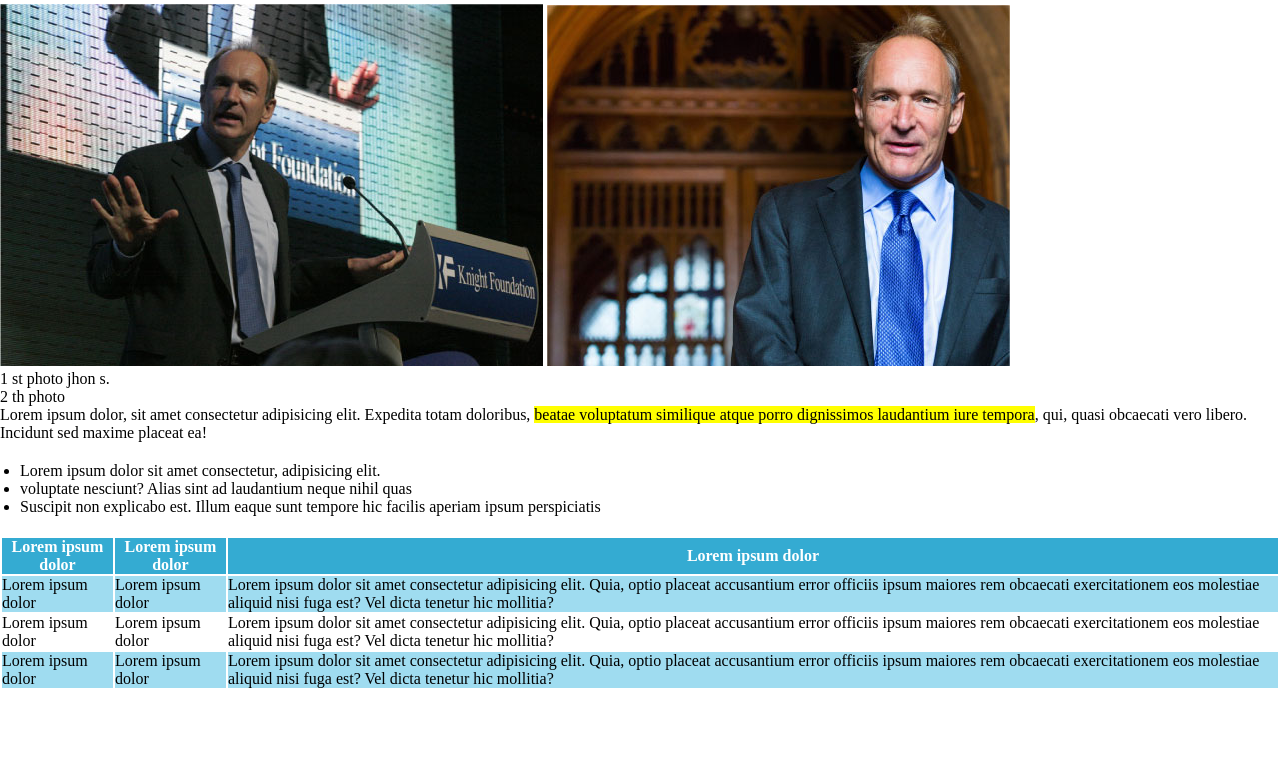
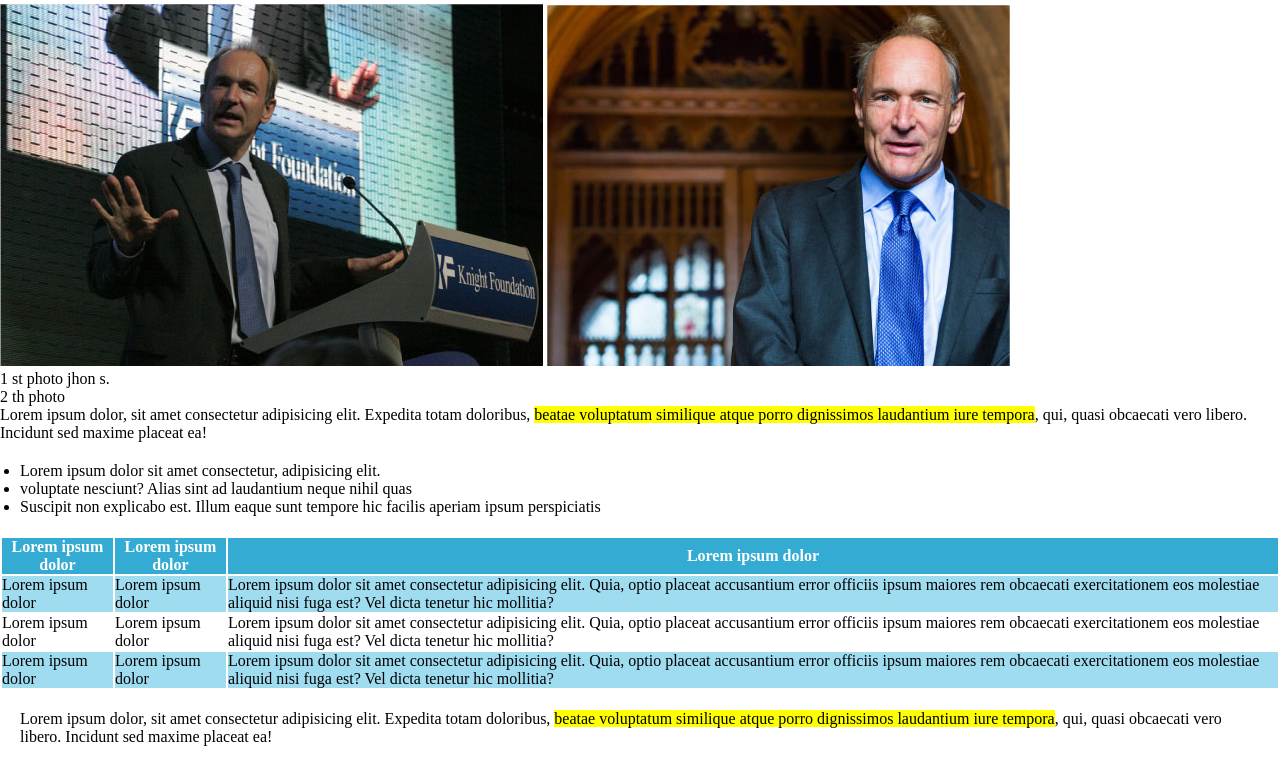
Before and after one commit to tizianotambone/html-css-booleaner, a plain HTML site: page index.html in a window 1280 px wide. Shown: the part 169-935 px from the top of the page. Before the commit the page ends 859 px from the top, so only its background shows below. Drawn offline with Linux system fonts and the light colour scheme.

Commit message:
[UPD] lorem done

```diff
--- a/index.html
+++ b/index.html
@@ -64,14 +64,17 @@
              </tr>
             </tbody>
 
+        </table>
+    </div>
 
-        </table>
+    <div class="margin">
+        Lorem ipsum dolor, sit amet consectetur adipisicing elit. Expedita totam doloribus, <mark> beatae voluptatum similique atque porro dignissimos laudantium iure tempora</mark>, qui, quasi obcaecati vero libero. Incidunt sed maxime placeat ea!
+    </div>
 
 
 
 
 
-    </div>
     </main>
 
 
```
